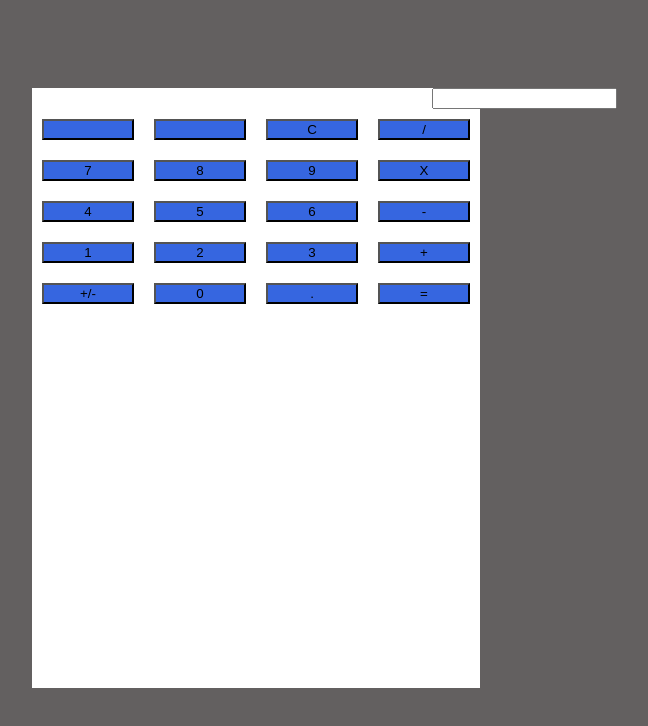
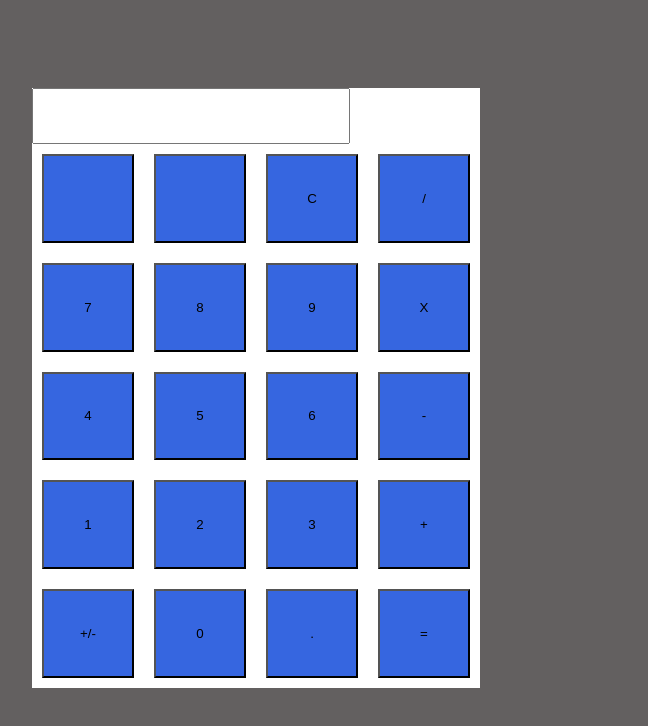
Before and after one commit to TheonDelgado/CalculatorJavascript, a plain HTML site: page index.html in a window 1280 px wide. Shown: the whole page, without its empty margins (384-1032 px from the left). Drawn offline with Linux system fonts and the light colour scheme.

Commit message:
Fixed formatting

```diff
--- a/index.html
+++ b/index.html
@@ -10,7 +10,7 @@
 <body>
 
     <div id="main">
-        <div class="wrapper row1">
+        <div class="row1">
            <form class="input">
                 <input type="text" readonly>
            </form>
--- a/style.css
+++ b/style.css
@@ -18,6 +18,8 @@ body {
     display: grid;
     grid-template-columns: repeat(4, 1fr);
     position: relative;
+    width: 100%;
+    height: 100%;
 }
 
 button {
@@ -29,6 +31,11 @@ button {
 
 .row1 {
     position: relative;
-    left: 50vh;
-    right: 0%;
+    height: 20%;
 }
+
+input {
+    display: block;
+    height: 50px;
+    font-size: 1.5rem;
+}
```
